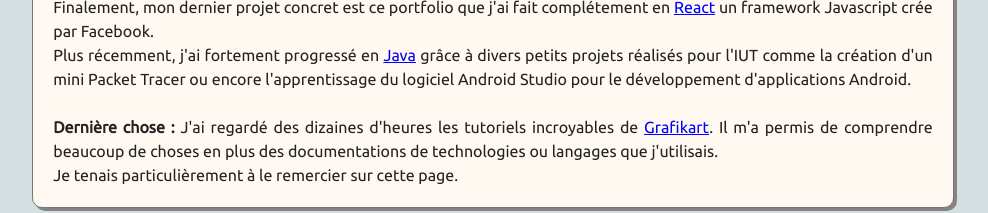
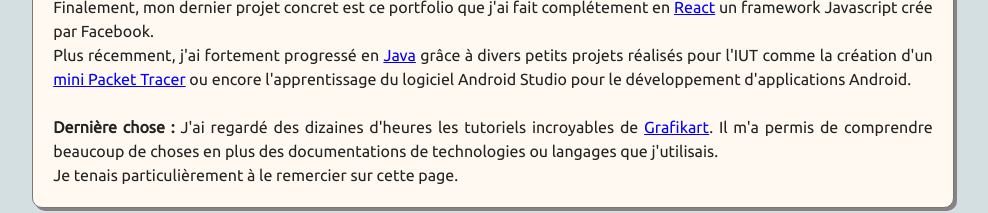
Before and after one commit to Littchii/portfolio-matthieu-meurillon, a React (Create React App) app: page / in a window 1280 px wide. Shown: the part 2617-2830 px from the top of the page, without its empty margins (147-1135 px from the left). Built offline with nearby package versions, Linux system fonts and the light colour scheme.

Commit message:
Ajout du link pour packet tracer

```diff
--- a/src/components/Projects.tsx
+++ b/src/components/Projects.tsx
@@ -30,7 +30,8 @@ const Projects = () => {
                 en <a href="https://fr.reactjs.org/" title="reactjs" className="link" target="_blank" rel="noreferrer">React</a> un framework Javascript
                 crée par Facebook.<br/>
                 Plus récemment, j'ai fortement progressé en <a href="https://www.java.com/fr/" title="java" className="link" target="_blank" rel="noreferrer">Java</a> grâce
-                à divers petits projets réalisés pour l'IUT comme la création d'un mini Packet Tracer ou encore
+                à divers petits projets réalisés pour l'IUT comme la création
+                d'un <a href="https://github.com/Littchii/packet-tracer-java" title="mini packet tracer" className="link" target="_blank" rel="noreferrer">mini Packet Tracer</a> ou encore
                 l'apprentissage du logiciel Android Studio pour le développement d'applications Android.<br/><br/>
 
                 <strong>Dernière chose :</strong> J'ai regardé des dizaines d'heures les tutoriels incroyables
```
